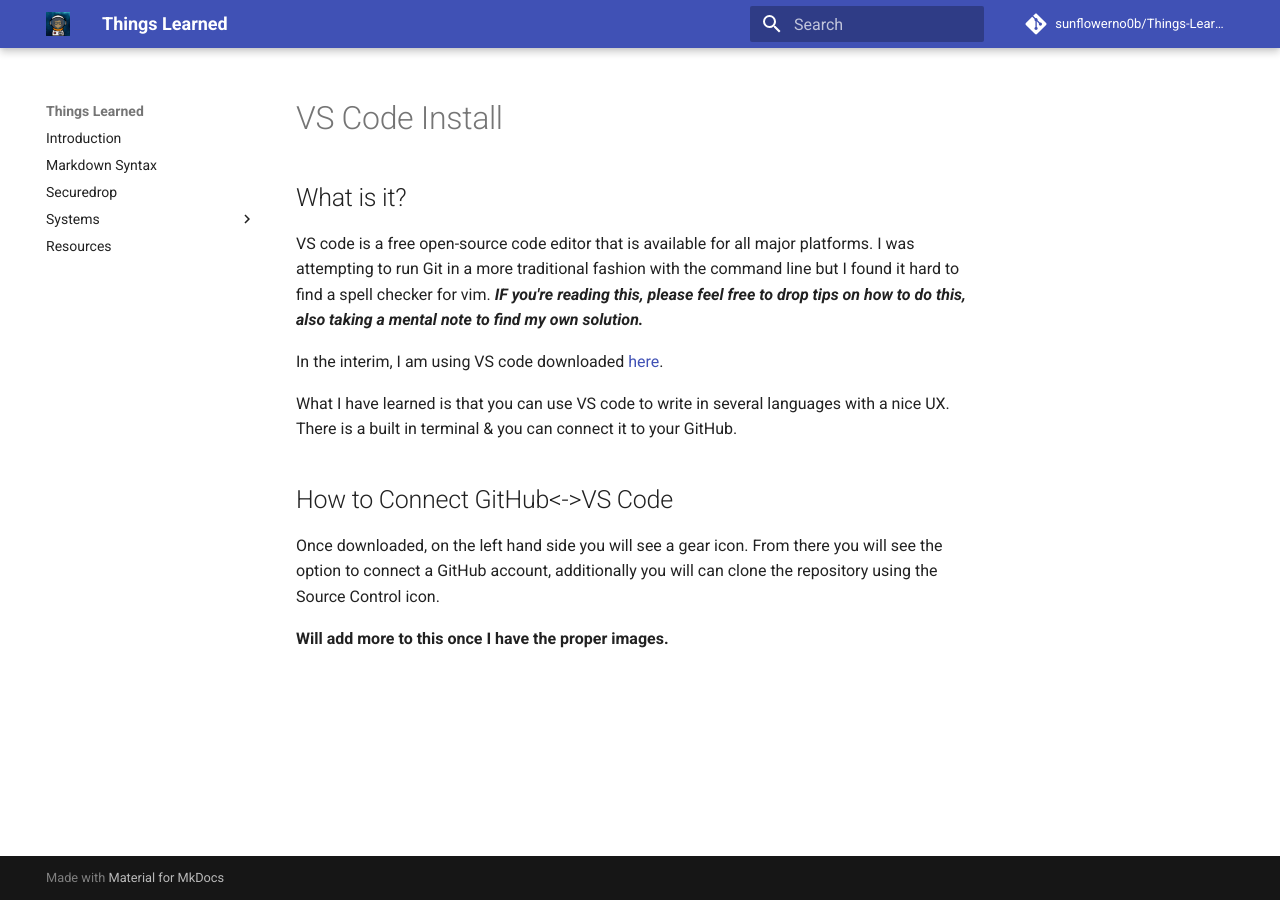
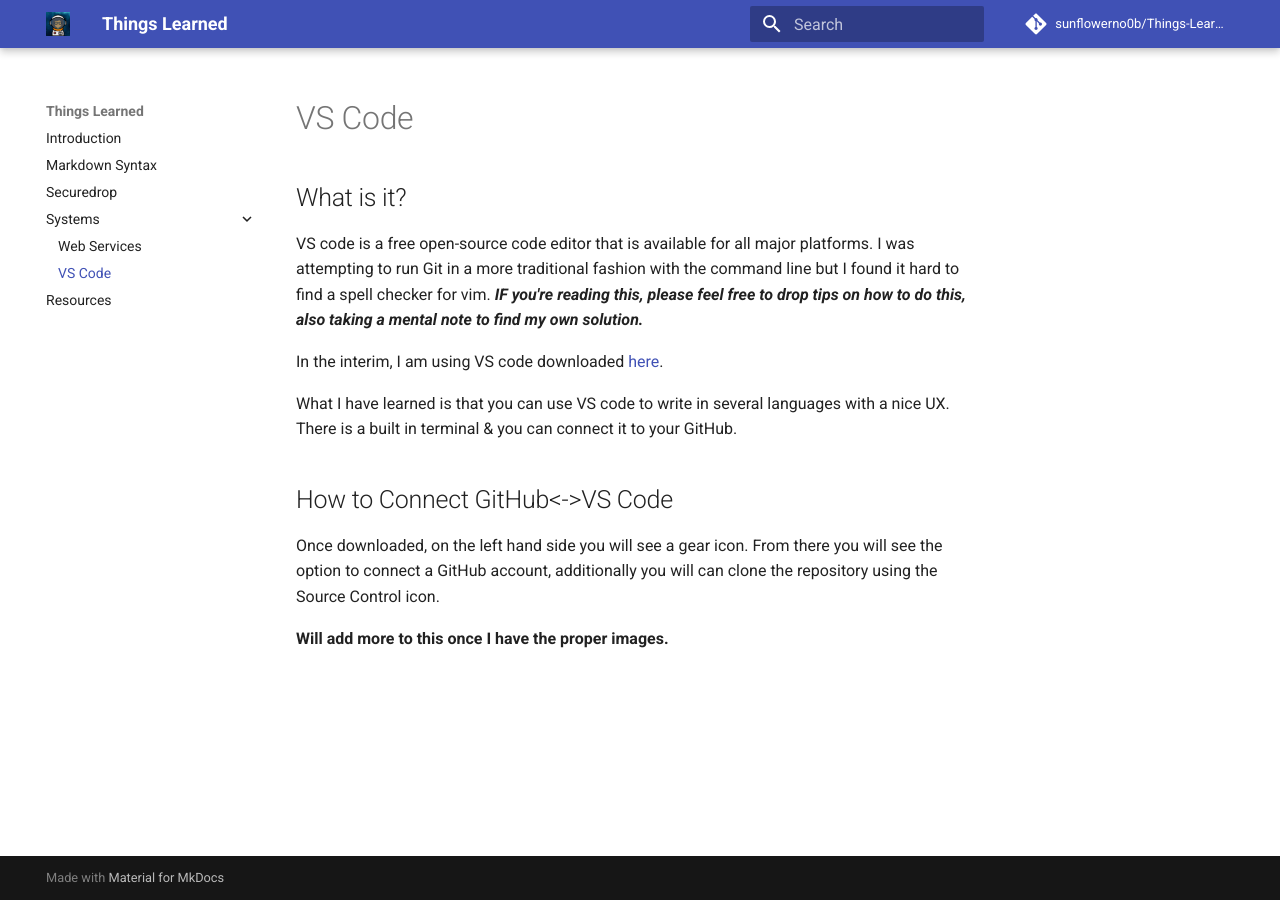
Before and after one commit to sunflowerno0b/ATW, an MkDocs documentation site: the page built from docs/VS Code Install.md, in a window 1280 px wide. Built offline with MkDocs 1.6.1 and Material for MkDocs 9.7.7, drawn with Linux system fonts in a browser that asks for light colours; comment, search, counter and statistics services are not loaded.

Commit message:
added vs code to sub chapter of systems

```diff
--- a/mkdocs.yml
+++ b/mkdocs.yml
@@ -7,6 +7,7 @@
   - Securedrop: Securedrop.md
   - Systems:
     - Web Services: Web Services.md
+    - VS Code: VS Code Install.md
   - Resources: Resources.md
 plugins:
   - search
```
